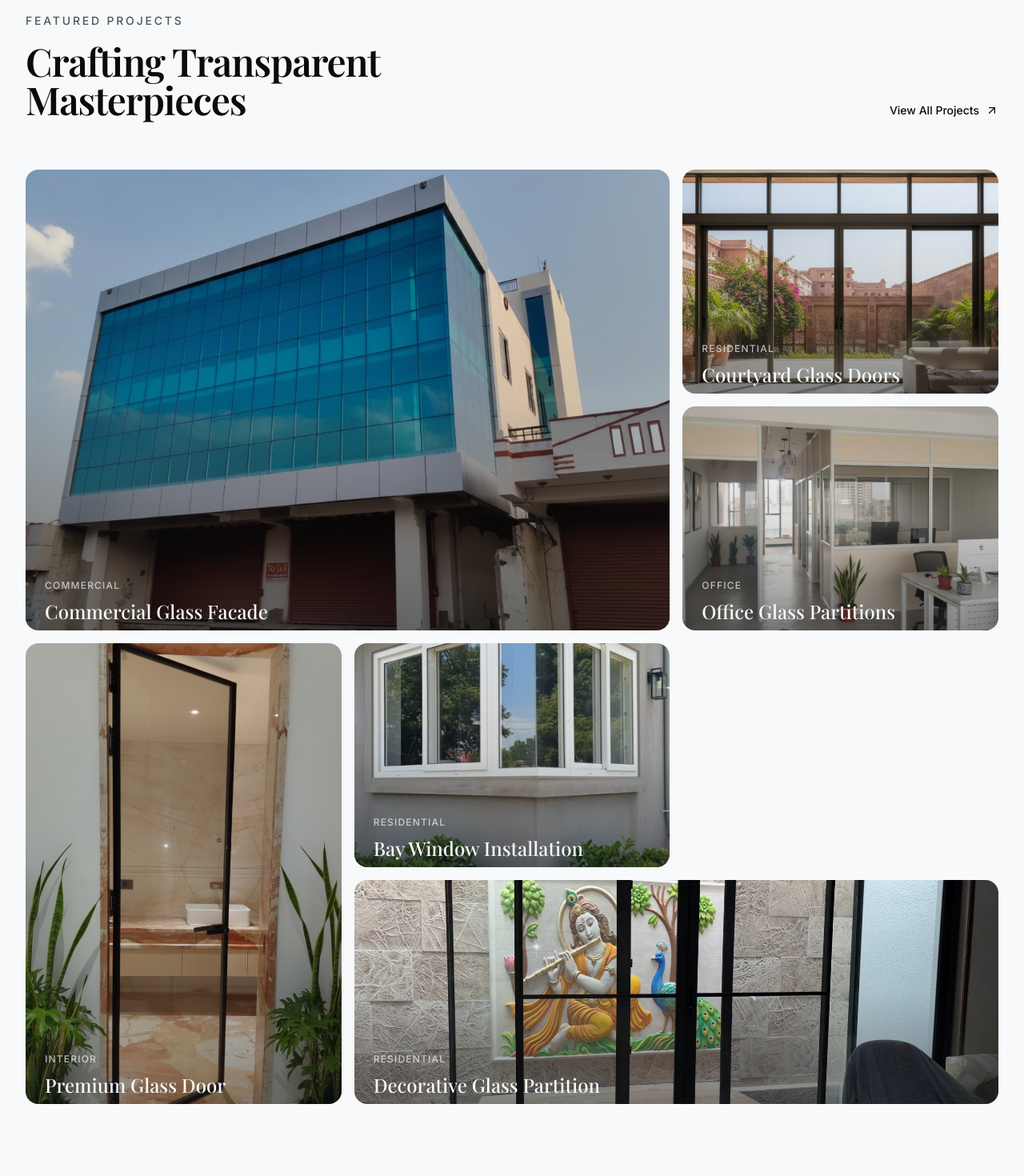
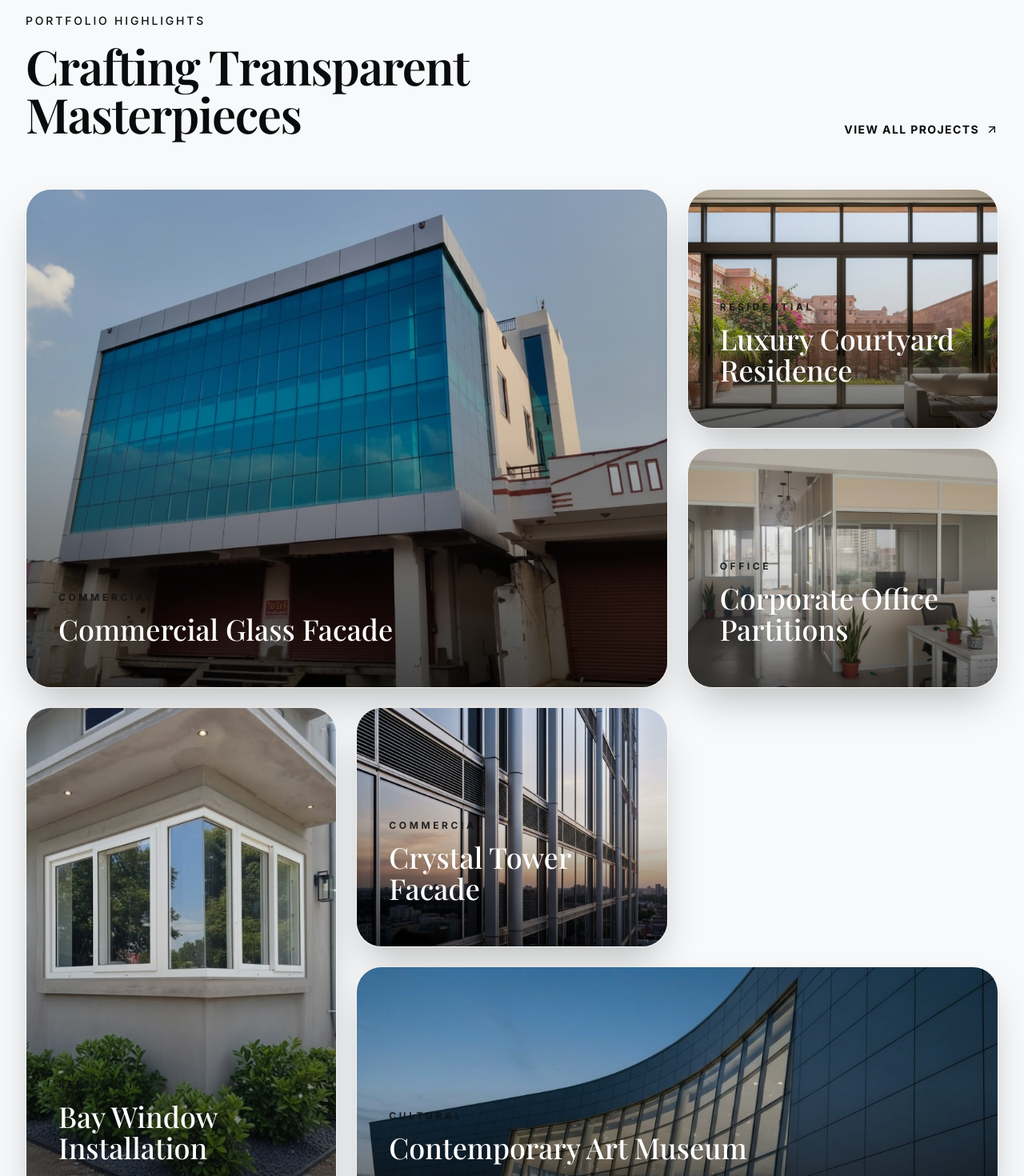
Before and after one commit to deepak8058/aviore-website, a Next.js app: page / in a window 1280 px wide. Shown: the part 880-2350 px from the top of the page at 80% size. Built offline with nearby package versions, Linux system fonts and the light colour scheme; a web font is replaced by a local one.

Commit message:
updated gallery design and issues

```diff
--- a/components/bento-gallery.tsx
+++ b/components/bento-gallery.tsx
@@ -1,120 +1,103 @@
+"use client"
+
 import Link from "next/link"
 import { ArrowUpRight } from "lucide-react"
-
-const projects = [
-  {
-    id: 1,
-    title: "Commercial Glass Facade",
-    category: "Commercial",
-    image: "/images/image-205.jpg",
-    size: "large",
-  },
-  {
-    id: 2,
-    title: "Courtyard Glass Doors",
-    category: "Residential",
-    image: "/images/image-x.jpg",
-    size: "medium",
-  },
-  {
-    id: 3,
-    title: "Office Glass Partitions",
-    category: "Office",
-    image: "/images/image-206.jpg",
-    size: "medium",
-  },
-  {
-    id: 4,
-    title: "Premium Glass Door",
-    category: "Interior",
-    image: "/images/image-201.jpg",
-    size: "tall",
-  },
-  {
-    id: 5,
-    title: "Bay Window Installation",
-    category: "Residential",
-    image: "/images/image-204.jpg",
-    size: "medium",
-  },
-  {
-    id: 6,
-    title: "Decorative Glass Partition",
-    category: "Residential",
-    image: "/images/img-20251222-wa0040.jpg",
-    size: "wide",
-  },
-]
+import { projects } from "@/lib/projects-data"
 
 export function BentoGallery() {
+  // Logic:
+  // 1. Filter for projects you marked as 'featured: true' in lib/projects-data.ts
+  // 2. Take the first 6 of those
+  const featured = projects
+    .filter((project) => project.featured === true)
+    .slice(0, 6)
+
+  // Fallback: If no projects are marked as featured, show the first 6 projects
+  const displayProjects = featured.length > 0 ? featured : projects.slice(0, 6)
+
   return (
-    <section className="px-4 py-24 md:px-8">
+    <section className="px-4 py-24 md:px-8 bg-background">
       <div className="mx-auto max-w-7xl">
+
         {/* Section Header */}
         <div className="mb-16 flex flex-col items-start justify-between gap-6 md:flex-row md:items-end">
-          <div>
-            <p className="mb-4 text-sm font-medium uppercase tracking-[0.2em] text-muted-foreground">
-              Featured Projects
+          <div className="max-w-2xl">
+            <p className="mb-4 text-sm font-medium uppercase tracking-[0.2em] text-primary">
+              Portfolio Highlights
             </p>
-            <h2 className="font-serif text-3xl font-semibold tracking-tight text-foreground sm:text-4xl md:text-5xl text-balance">
-              Crafting Transparent
-              <br />
-              Masterpieces
+            <h2 className="font-serif text-4xl font-semibold tracking-tight text-foreground sm:text-5xl md:text-6xl text-balance">
+              Crafting Transparent Masterpieces
             </h2>
           </div>
           <Link
             href="/projects"
-            className="group flex items-center gap-2 text-sm font-medium text-foreground transition-colors hover:text-muted-foreground"
+            className="group flex items-center gap-2 text-sm font-bold uppercase tracking-widest text-foreground transition-colors hover:text-primary"
           >
             View All Projects
             <ArrowUpRight className="h-4 w-4 transition-transform group-hover:-translate-y-0.5 group-hover:translate-x-0.5" />
           </Link>
         </div>
 
-        <div className="grid auto-rows-[200px] sm:auto-rows-[280px] grid-cols-1 gap-4 sm:grid-cols-2 lg:grid-cols-3">
-          {projects.map((project, index) => (
+        {/* Bento Grid Layout */}
+        <div className="grid auto-rows-[240px] sm:auto-rows-[300px] grid-cols-1 gap-6 sm:grid-cols-2 lg:grid-cols-3">
+          {displayProjects.map((project, index) => (
             <Link
               key={project.id}
+              // This href now correctly matches your [id] pages (e.g., /projects/jaipur-commercial-facade)
               href={`/projects/${project.id}`}
-              className={`group relative overflow-hidden rounded-2xl ${
+              className={`group relative overflow-hidden rounded-[2rem] border border-white/5 shadow-2xl transition-all duration-500 hover:shadow-primary/5 ${
                 index === 0
-                  ? "sm:col-span-2 sm:row-span-2"
+                  ? "sm:col-span-2 sm:row-span-2" // Featured big tile
                   : index === 3
-                    ? "lg:row-span-2"
+                    ? "lg:row-span-2" // Tall tile
                     : index === 5
-                      ? "sm:col-span-2"
+                      ? "sm:col-span-2" // Wide tile at bottom
                       : ""
               }`}
             >
-              {/* Image */}
+              {/* Main Project Image */}
               <img
                 src={project.image || "/placeholder.svg"}
                 alt={project.title}
-                className="h-full w-full object-cover transition-transform duration-700 group-hover:scale-105"
+                className="h-full w-full object-cover transition-transform duration-1000 group-hover:scale-110"
               />
 
-              {/* Overlay */}
-              <div className="absolute inset-0 bg-gradient-to-t from-foreground/80 via-foreground/20 to-transparent opacity-60 transition-opacity duration-300 group-hover:opacity-80" />
+              {/* Luxury Gradient Overlay */}
+              <div className="absolute inset-0 bg-gradient-to-t from-black/90 via-black/20 to-transparent opacity-70 transition-opacity duration-500 group-hover:opacity-90" />
 
-              {/* Content */}
-              <div className="absolute inset-0 flex flex-col justify-end p-4 sm:p-6">
-                <div className="translate-y-4 transition-transform duration-300 group-hover:translate-y-0">
-                  <p className="mb-2 text-xs font-medium uppercase tracking-widest text-primary-foreground/70">
+              {/* Content Overlay */}
+              <div className="absolute inset-0 flex flex-col justify-end p-6 sm:p-10">
+                <div className="translate-y-6 transition-all duration-500 group-hover:translate-y-0">
+                  <p className="mb-3 text-xs font-bold uppercase tracking-[0.3em] text-primary/90">
                     {project.category}
                   </p>
-                  <h3 className="font-serif text-lg font-medium text-primary-foreground sm:text-xl md:text-2xl">
+                  <h3 className="font-serif text-2xl font-medium text-white sm:text-3xl md:text-4xl leading-[1.1]">
                     {project.title}
                   </h3>
+
+                  {/* Location & Year reveal on hover */}
+                  <div className="mt-4 flex items-center gap-4 text-white/50 text-sm opacity-0 transition-opacity duration-500 group-hover:opacity-100">
+                    <span>{project.location}</span>
+                    <span className="h-1 w-1 rounded-full bg-white/30" />
+                    <span>{project.year}</span>
+                  </div>
                 </div>
 
-                {/* Arrow Icon */}
-                <div className="absolute right-4 top-4 sm:right-6 sm:top-6 flex h-8 w-8 sm:h-10 sm:w-10 items-center justify-center rounded-full bg-primary-foreground/20 opacity-0 backdrop-blur-sm transition-all duration-300 group-hover:opacity-100">
-                  <ArrowUpRight className="h-4 w-4 sm:h-5 sm:w-5 text-primary-foreground" />
+                {/* Floating Arrow Icon */}
+                <div className="absolute right-6 top-6 flex h-12 w-12 items-center justify-center rounded-full bg-white/10 backdrop-blur-xl border border-white/20 opacity-0 transition-all duration-500 group-hover:opacity-100 group-hover:translate-x-0 -translate-x-4">
+                  <ArrowUpRight className="h-5 w-5 text-white" />
                 </div>
               </div>
             </Link>
           ))}
         </div>
+
+        {/* Subtle bottom text */}
+        <div className="mt-16 text-center">
+          <p className="text-muted-foreground text-sm italic font-serif">
+            Precision engineering for architectural glass and aluminum solutions.
+          </p>
+        </div>
       </div>
     </section>
   )
--- a/lib/projects-data.ts
+++ b/lib/projects-data.ts
@@ -20,6 +20,7 @@ export const projects: Project[] = [
   {
     id: "jaipur-commercial-facade",
     title: "Commercial Glass Facade",
+    featured: true,
     category: "Commercial",
     description: "A striking blue reflective glass curtain wall system for a commercial building in Jaipur. This project showcases our expertise in large-scale facade installations.",
     image: "/images/image-205.jpg",
@@ -33,6 +34,7 @@ export const projects: Project[] = [
   {
     id: "luxury-courtyard-residence",
     title: "Luxury Courtyard Residence",
+    featured: true,
     category: "Residential",
     description: "Floor-to-ceiling sliding glass doors with elegant black aluminum frames, designed to seamlessly connect indoor living spaces with a traditional Jaipur courtyard.",
     image: "/images/image-x.jpg",
@@ -47,6 +49,7 @@ export const projects: Project[] = [
   {
     id: "modern-office-partitions",
     title: "Corporate Office Partitions",
+    featured: true,
     category: "Office",
     description: "Modern glass and aluminum partition systems creating an open yet organized workspace with sound insulation.",
     image: "/images/image-206.jpg",
@@ -73,6 +76,7 @@ export const projects: Project[] = [
   {
     id: "bay-window-residence",
     title: "Bay Window Installation",
+    featured: true,
     category: "Residential",
     description: "Custom corner bay window installation featuring white aluminum frames and energy-efficient glazing.",
     image: "/images/image-204.jpg",
@@ -98,6 +102,7 @@ export const projects: Project[] = [
   {
     id: "crystal-tower-facade",
     title: "Crystal Tower Facade",
+    featured: true,
     category: "Commercial",
     description: "A breathtaking 40-story curtain wall system featuring triple-glazed low-E glass panels with thermally broken aluminum frames.",
     image: "/modern-glass-skyscraper-facade-aluminum-frames-clo.jpg",
@@ -109,6 +114,7 @@ export const projects: Project[] = [
   {
     id: "museum-entrance",
     title: "Contemporary Art Museum",
+    featured: true,
     category: "Cultural",
     description: "Dramatic entrance pavilion featuring curved glass panels and custom aluminum mullions.",
     image: "/modern-museum-glass-entrance-curved-architecture.jpg",
```
